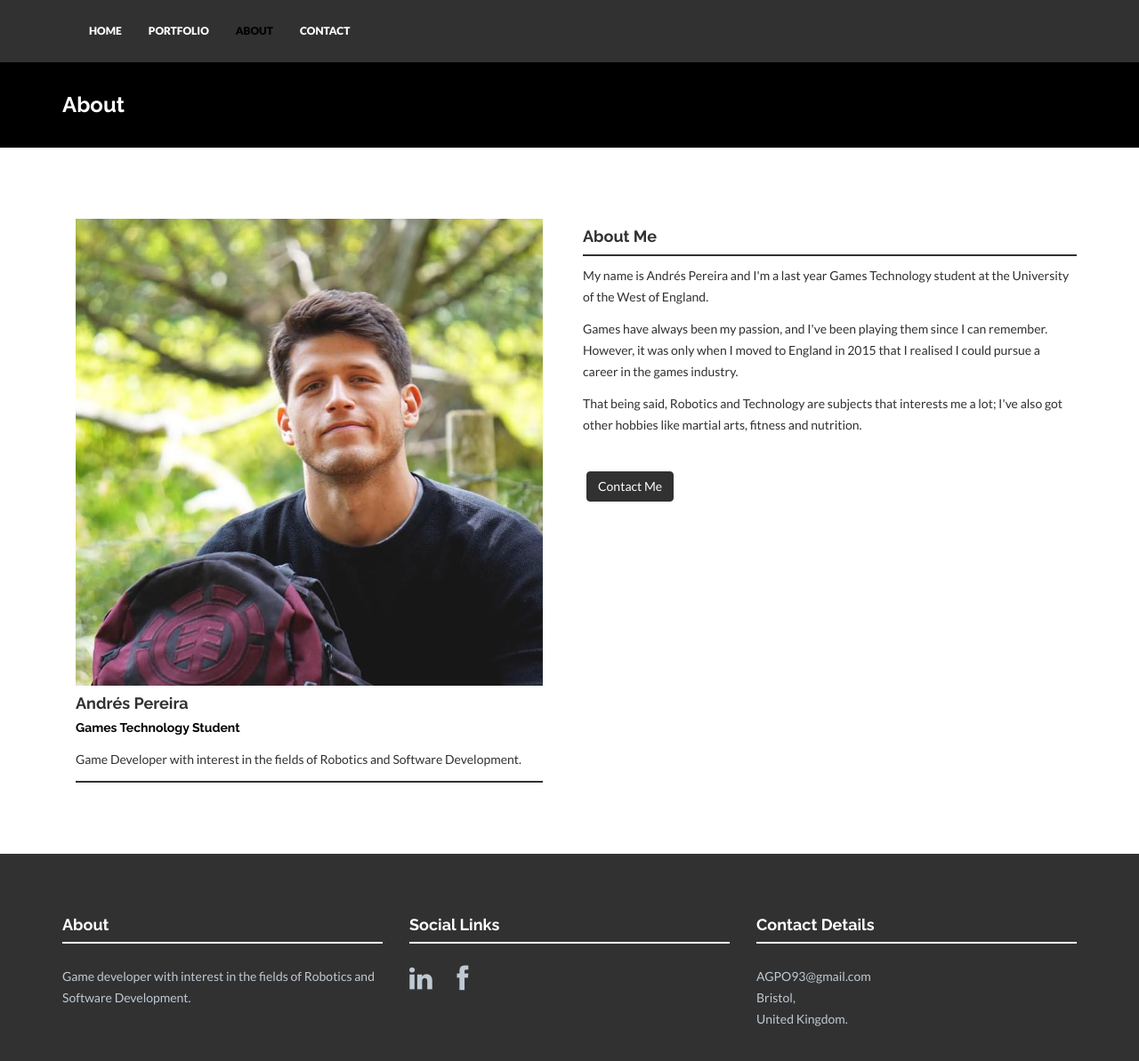
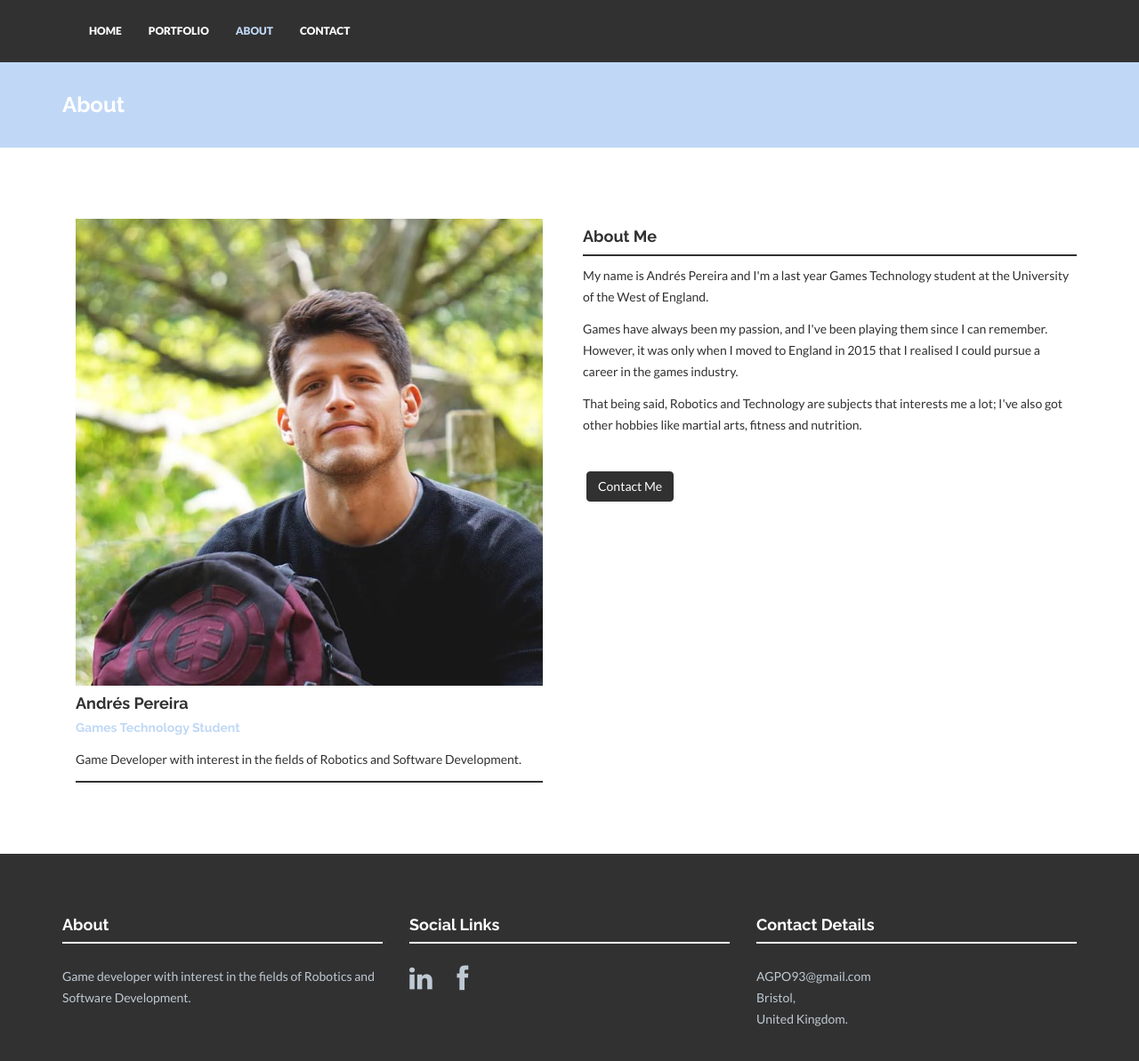
Before and after one commit to AGPO93/AGPO93.github.io, a Jekyll site: the page built from about.html, in a window 1280 px wide and 1230 px high. Shown: the top 1193 px of the window at 89% size. Built offline with Jekyll 4.4.1, drawn with Linux system fonts in a browser that asks for light colours; nearby versions of some CDN libraries.

Commit message:
Update _config.yml

```diff
--- a/_config.yml
+++ b/_config.yml
@@ -17,8 +17,8 @@ permalink: /:categories/:title
 excerpt_separator: <!--more--> #use this in posts to define how long the excerpt of the post (that is shown on the Blog page) is
 
 colors:  #in hex code if not noted else
-  primary: "#000000" # lower bar, and footer
-  primary_rgb: "0,0,0" #"0,179,254" #"247,0,49" #rgb of the primary. Needed in some places for the transparency effect.
+  primary: "#c0d8f6" # lower bar, and footer
+  primary_rgb: "192,216,246" #"0,179,254" #"247,0,49" #rgb of the primary. Needed in some places for the transparency effect.
   secondary: "#313131" # top bar
   link: "#428bca"
   link_hover: "#01b2fe"
```
